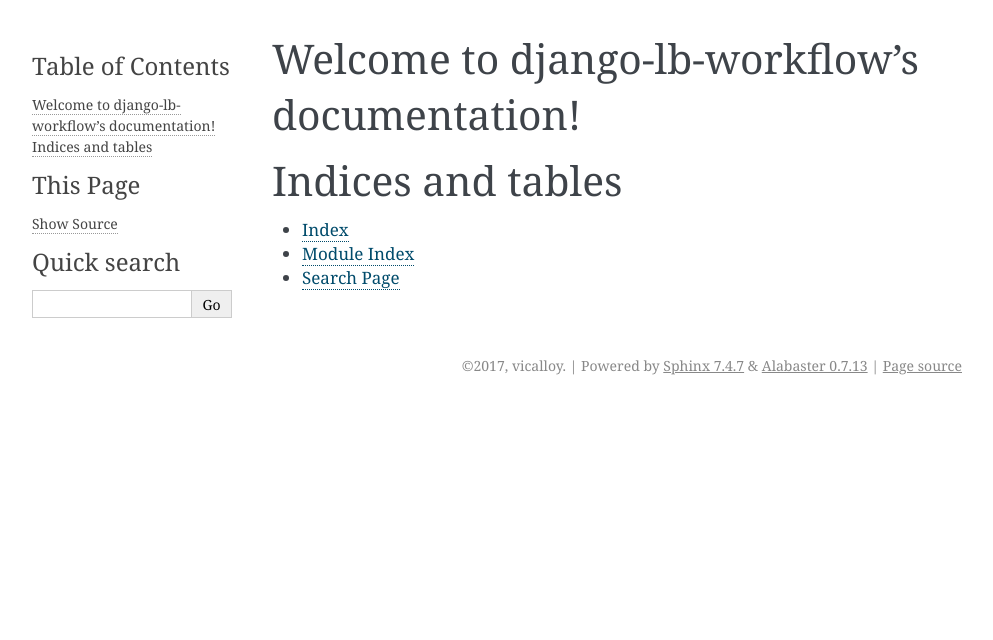
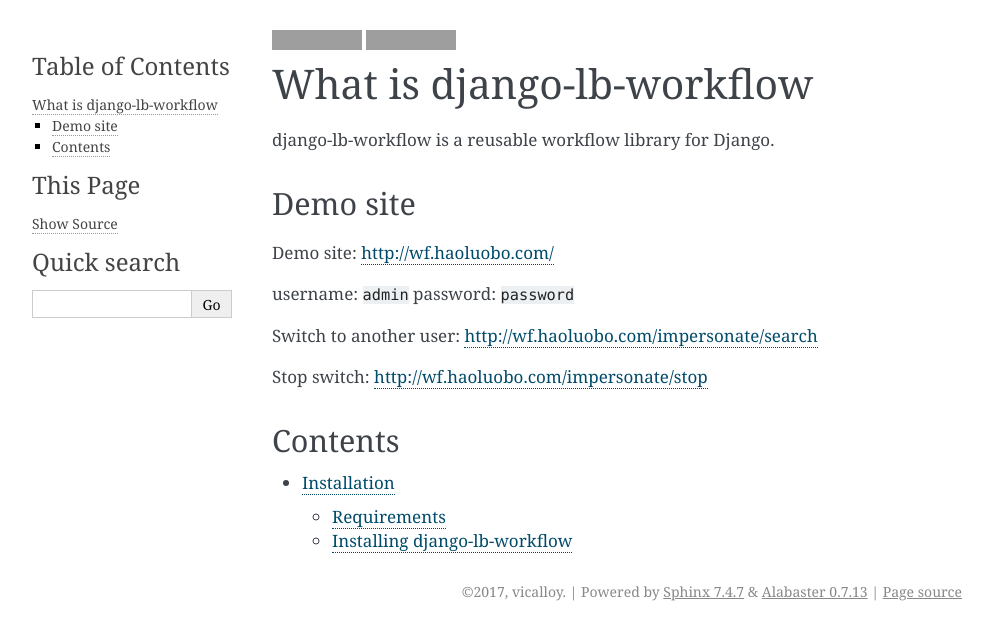
Before and after one commit to vicalloy/django-lb-workflow, a Sphinx documentation site: the page built from docs/index.rst, in a window 1280 px wide. Shown: the top 640 px of the page, without its empty margins (148-1141 px from the left). Built offline with Sphinx 7.4.7, drawn with Linux system fonts in a browser that asks for light colours; grey boxes are pictures that could not be loaded.

Commit message:
update docs

```diff
--- a/docs/index.rst
+++ b/docs/index.rst
@@ -1,20 +1,30 @@
-.. django-lb-workflow documentation master file, created by
-   sphinx-quickstart on Mon May  1 20:04:08 2017.
-   You can adapt this file completely to your liking, but it should at least
-   contain the root `toctree` directive.
+.. image:: https://secure.travis-ci.org/vicalloy/django-lb-workflow.svg?branch=master
+   :target: http://travis-ci.org/vicalloy/django-lb-workflow
 
-Welcome to django-lb-workflow's documentation!
-==============================================
+.. image:: https://coveralls.io/repos/github/vicalloy/django-lb-workflow/badge.svg?branch=master
+   :target: https://coveralls.io/github/vicalloy/django-lb-workflow?branch=master
+
+
+What is django-lb-workflow
+==========================
+
+django-lb-workflow is a reusable workflow library for Django.
+
+Demo site
+---------
+
+Demo site: http://wf.haoluobo.com/
+
+username: ``admin`` password: ``password``
+
+Switch to another user: http://wf.haoluobo.com/impersonate/search
+
+Stop switch: http://wf.haoluobo.com/impersonate/stop
+
+Contents
+--------
 
 .. toctree::
    :maxdepth: 2
-   :caption: Contents:
 
-
-
-Indices and tables
-==================
-
-* :ref:`genindex`
-* :ref:`modindex`
-* :ref:`search`
+   install
```
Also changed, not shown: docs/install.rst (added, +57 -0 lines).
